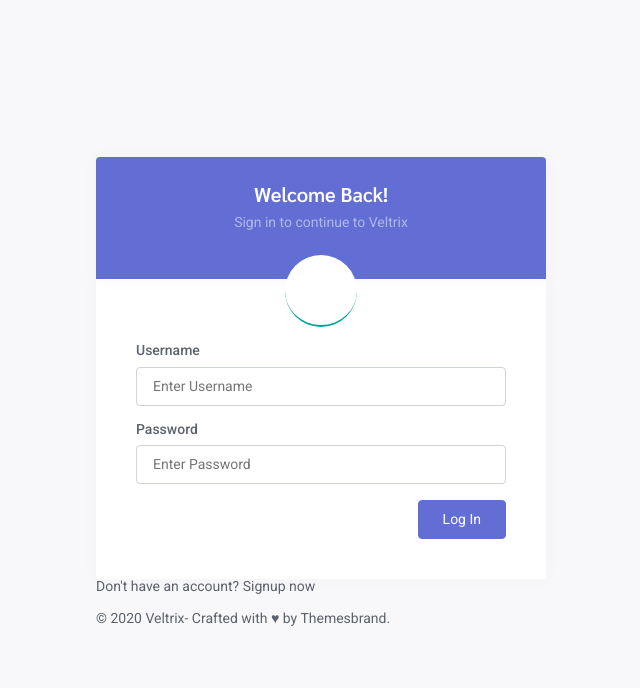
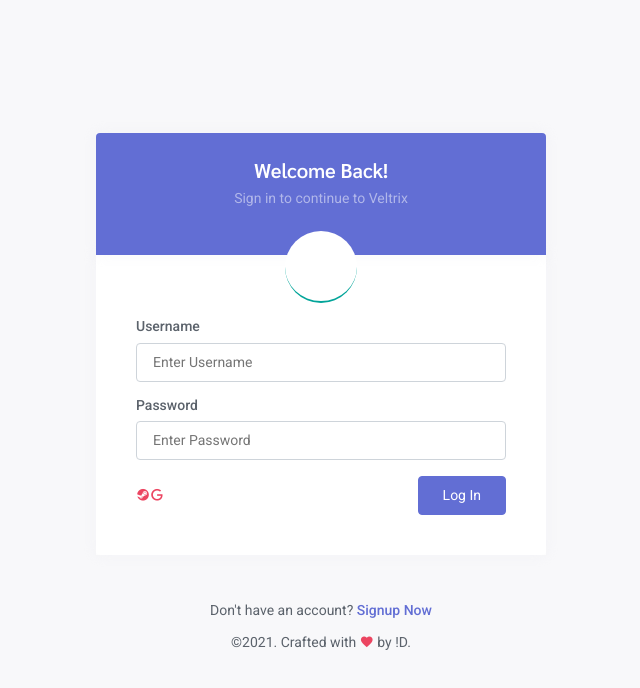
Before and after one commit to v3il/witch-it.space, a Nuxt app: page /auth in a window 1280 px wide. Shown: the top 688 px of the page, without its empty margins (319-959 px from the left). Built offline with nearby package versions, Linux system fonts and the light colour scheme; no server answers.

Commit message:
Form footer

```diff
--- a/assets/styles/base/global.css
+++ b/assets/styles/base/global.css
@@ -1,3 +1,4 @@
+@import "~/node_modules/@mdi/font/css/materialdesignicons.css";
 @import "./reboot.css";
 @import "./variables.css";
 @import "./helpers/colors.css";
--- a/assets/styles/base/helpers/colors.css
+++ b/assets/styles/base/helpers/colors.css
@@ -10,6 +10,14 @@
 
 .wit-color--white {
     color: var(--bs-white);
+}
+
+.wit-color--primary {
+    color: var(--bs-primary);
+}
+
+.wit-color--danger {
+    color: var(--bs-danger);
 }
 
 .wit-color--white-half {
--- a/assets/styles/base/helpers/offsets.css
+++ b/assets/styles/base/helpers/offsets.css
@@ -18,6 +18,14 @@
     margin-bottom: var(--offset-lg);
 }
 
+.wit-offset-bottom--xlg {
+    margin-bottom: var(--offset-xlg);
+}
+
+.wit-offset-bottom--xxlg {
+    margin-bottom: var(--offset-xxlg);
+}
+
 .wit-offset-left--auto {
     margin-left: auto;
 }
--- a/assets/styles/base/variables.css
+++ b/assets/styles/base/variables.css
@@ -42,6 +42,7 @@
     --offset-md: 24px;
     --offset-lg: 32px;
     --offset-xlg: 40px;
+    --offset-xxlg: 48px;
 
     --text-size-xs: 14px;
     --text-size-sm: 20px;
--- /dev/null
+++ b/components/base/Link.vue
@@ -0,0 +1,24 @@
+<template>
+  <NuxtLink :to="to" class="wit-link">
+    <slot />
+  </NuxtLink>
+</template>
+
+<script>
+export default {
+    name: 'Link',
+
+    props: {
+        to: {
+            type: String,
+            required: true
+        }
+    }
+}
+</script>
+
+<style scoped>
+.wit-link {
+    color: var(--bs-primary);
+}
+</style>
--- a/package.json
+++ b/package.json
@@ -19,6 +19,7 @@
   },
   "dependencies": {
     "@curveball/http-errors": "^0.4.0",
+    "@mdi/font": "^6.1.95",
     "@nuxtjs/axios": "^5.13.6",
     "@nuxtjs/dotenv": "^1.4.1",
     "@nuxtjs/pwa": "^3.3.5",
--- a/pages/auth.vue
+++ b/pages/auth.vue
@@ -11,7 +11,7 @@
     <!--    </div>-->
 
     <div class="auth">
-      <div class="auth__form-container wit-background--white">
+      <div class="auth__form-container wit-background--white wit-offset-bottom--xxlg">
         <header class="auth__header wit-background--primary wit-position--relative">
           <h1 class="wit-color--white wit-text--center wit-font-weight--600 wit--font-size--sm wit-line-height--sm wit-font-family--sarabun">
             Welcome Back!
@@ -31,15 +31,30 @@
             <Label for="password" class="wit-offset-bottom--xs">Password</Label>
             <Input id="password" v-model="password" placeholder="Enter Password" type="password" class="wit-offset-bottom--sm" />
 
-            <Button type="submit" class="wit-offset-left--auto">
-              Log In
-            </Button>
+            <div class="wit-flex wit-flex--center">
+              <div>
+                <a href="/api/auth/steam"><span class="mdi mdi-steam wit-color--danger" /></a>
+                <a href="/api/auth/discord"><span class="mdi mdi-discord wit-color--danger" /></a>
+                <a href="/api/auth/google"><span class="mdi mdi-google wit-color--danger" /></a>
+              </div>
+
+              <Button type="submit" class="wit-offset-left--auto">
+                Log In
+              </Button>
+            </div>
           </form>
         </div>
       </div>
 
-      <p>Don't have an account? Signup now</p>
-      <p>© 2020 Veltrix- Crafted with ♥ by Themesbrand.</p>
+      <p class="wit-text--center">
+        Don't have an account? <Link class="wit-color--primary wit-font-weight--500" to="/">
+          Signup Now
+        </Link>
+      </p>
+
+      <p class="wit-text--center">
+        ©{{ $options.year }}. Crafted with <span class="mdi mdi-heart wit-color--danger" /> by !D.
+      </p>
     </div>
   </div>
 </template>
@@ -48,12 +63,16 @@
 import Label from '@/components/base/Label'
 import Input from '@/components/base/Input'
 import Button from '@/components/base/Button'
+import Link from '@/components/base/Link'
 
 export default {
+    year: new Date().getFullYear(),
+
     components: {
         Label,
         Input,
-        Button
+        Button,
+        Link
     },
 
     data: () => ({
```
Also changed, not shown: 2 other files (tests, documents, lock files or other folders).
